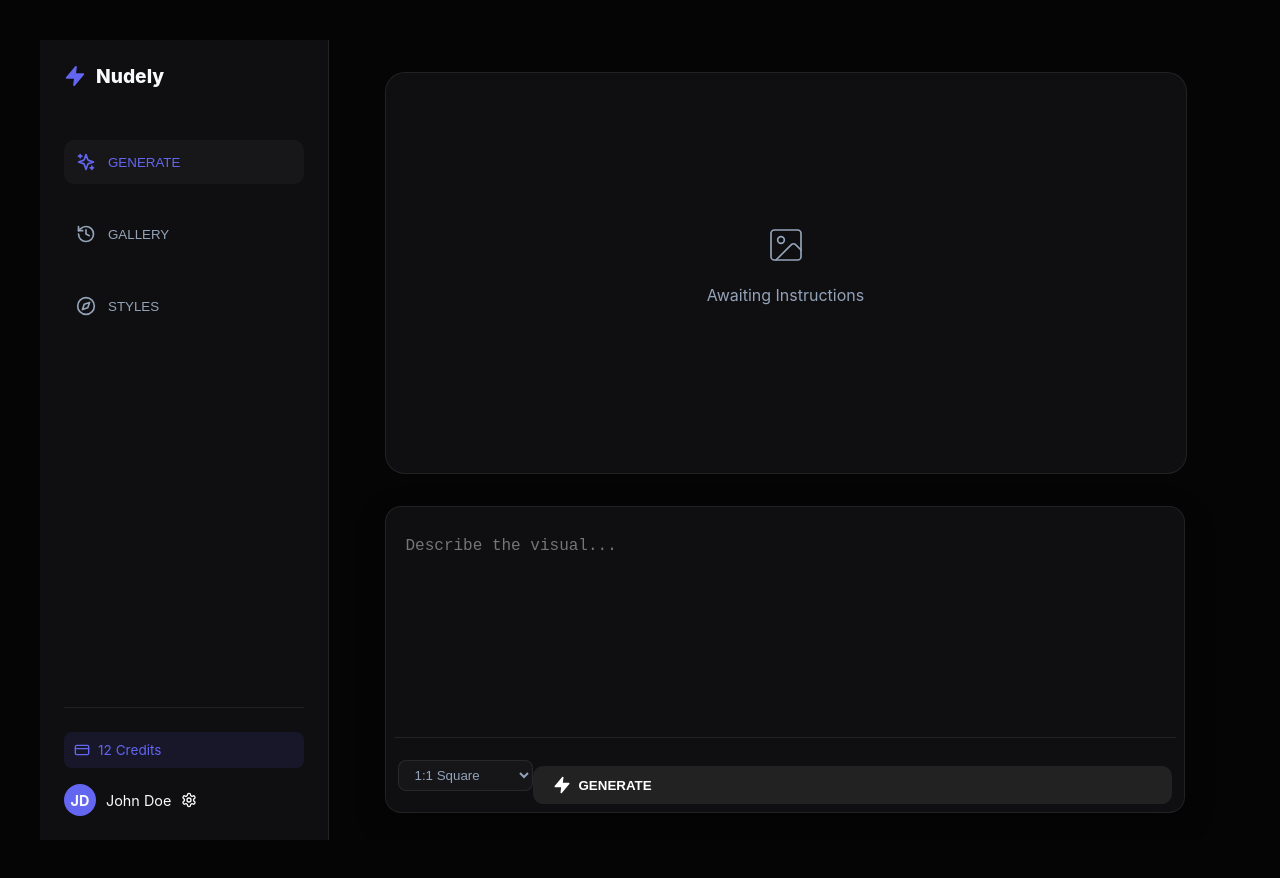
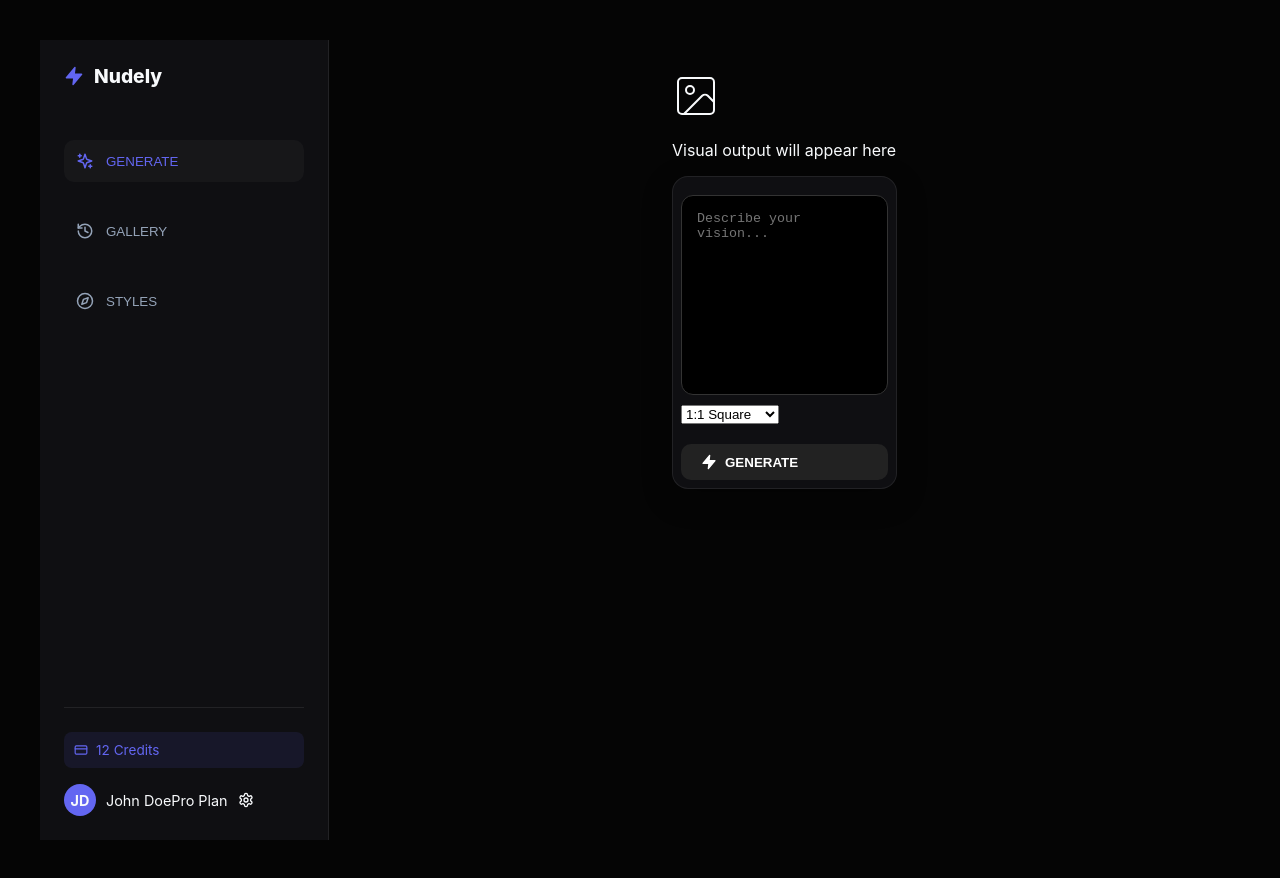
Before and after one commit to Chidera-M-C/titan-ultra-engine, a React (Vite) app: page / in a window 1280 px wide. Built offline with nearby package versions, Linux system fonts and the light colour scheme.

Commit message:
Update App.jsx

```diff
--- a/src/App.jsx
+++ b/src/App.jsx
@@ -2,8 +2,7 @@ import React, { useState } from 'react';
 import './App.css';
 import {
   Sparkles, Zap, Image as ImageIcon, AlertCircle, Loader2,
-  History, Compass, CreditCard, User, Settings, LogOut,
-  ChevronDown, Maximize2
+  History, Compass, CreditCard, Settings, Maximize2
 } from 'lucide-react';
 
 export default function App() {
@@ -22,13 +21,13 @@ export default function App() {
       const response = await fetch('/api/generate', {
         method: 'POST',
         headers: { 'Content-Type': 'application/json' },
-        body: JSON.stringify({ prompt, aspectRatio }) // Backend ready for aspect ratio
+        body: JSON.stringify({ prompt, aspectRatio })
       });
       const data = await response.json();
       if (data.status === 'COMPLETED' && data.output?.image) {
         setImage(data.output.image);
       } else {
-        throw new Error(data.error || "GPU Timeout. Try again.");
+        throw new Error(data.error || "Generation failed.");
       }
     } catch (err) {
       setError(err.message);
@@ -39,35 +38,38 @@ export default function App() {
 
   return (
     <div className="app-shell">
-      {/* --- VERTICAL SIDEBAR --- */}
+      {/* --- FIXED SIDEBAR --- */}
       <aside className="sidebar">
         <div className="sidebar-top">
           <div className="brand">
-            <Zap className="brand-icon" size={22} fill="#6366f1" color="#6366f1" />
+            <Zap className="brand-icon" size={20} fill="#6366f1" color="#6366f1" />
             <span>Nudely</span>
           </div>
 
           <nav className="side-nav">
             <button className={activeTab === 'generate' ? 'active' : ''} onClick={() => setActiveTab('generate')}>
-              <Sparkles size={20} /> Generate
+              <Sparkles size={18} /> <span>Generate</span>
             </button>
             <button className={activeTab === 'gallery' ? 'active' : ''} onClick={() => setActiveTab('gallery')}>
-              <History size={20} /> Gallery
+              <History size={18} /> <span>Gallery</span>
             </button>
             <button className={activeTab === 'inspiration' ? 'active' : ''} onClick={() => setActiveTab('inspiration')}>
-              <Compass size={20} /> Styles
+              <Compass size={18} /> <span>Styles</span>
             </button>
           </nav>
         </div>
 
         <div className="sidebar-bottom">
           <div className="credits-display">
-            <CreditCard size={16} />
+            <CreditCard size={14} />
             <span>12 Credits</span>
           </div>
           <div className="user-profile">
             <div className="avatar-small">JD</div>
-            <span>John Doe</span>
+            <div className="user-info">
+              <span className="user-name">John Doe</span>
+              <span className="user-plan">Pro Plan</span>
+            </div>
             <Settings size={16} className="settings-icon" />
           </div>
         </div>
@@ -76,51 +78,47 @@ export default function App() {
       {/* --- MAIN STAGE --- */}
       <main className="main-stage">
         {activeTab === 'generate' && (
-          <div className="generate-container">
+          <div className="generate-layout">
             {/* OUTPUT BOX ABOVE */}
-            <section className="output-area">
+            <div className="output-container">
               {image ? (
                 <div className="image-wrapper">
                   <img src={image} alt="Generated" className="final-output" />
-                  <div className="image-overlay">
-                    <button className="overlay-btn"><Maximize2 size={18} /></button>
-                  </div>
+                  <button className="expand-btn"><Maximize2 size={16} /></button>
                 </div>
               ) : (
-                <div className="empty-state">
+                <div className="empty-canvas">
                   {loading ? (
-                    <div className="loading-state">
-                      <Loader2 className="spin" size={40} />
-                      <p>Resolving Anatomy...</p>
+                    <div className="loader-box">
+                      <Loader2 className="spin" size={32} />
+                      <p>Rendering Details...</p>
                     </div>
                   ) : (
-                    <div className="idle-state">
-                      <ImageIcon size={40} strokeWidth={1} />
-                      <p>Awaiting Instructions</p>
+                    <div className="idle-box">
+                      <ImageIcon size={48} strokeWidth={1} />
+                      <p>Visual output will appear here</p>
                     </div>
                   )}
                 </div>
               )}
-            </section>
+            </div>
 
-            {/* COMMAND BAR BELOW (BAKED-IN UI) */}
-            <section className="input-area">
+            {/* COMMAND BAR BELOW */}
+            <div className="command-center">
               <div className="command-bar">
-                <div className="bar-main">
-                  <textarea
-                    value={prompt}
-                    onChange={(e) => setPrompt(e.target.value)}
-                    placeholder="Describe the visual..."
-                    rows="1"
-                  />
-                </div>
+                <textarea
+                  value={prompt}
+                  onChange={(e) => setPrompt(e.target.value)}
+                  placeholder="Describe your vision..."
+                  rows="2"
+                />
 
-                <div className="bar-actions">
-                  <div className="aspect-ratio-selector">
+                <div className="bar-footer">
+                  <div className="selector-wrapper">
                     <select value={aspectRatio} onChange={(e) => setAspectRatio(e.target.value)}>
                       <option value="1:1">1:1 Square</option>
-                      <option value="16:9">16:9 Cinematic</option>
-                      <option value="9:16">9:16 Portrait</option>
+                      <option value="16:9">16:9 Cinema</option>
+                      <option value="9:16">9:16 Mobile</option>
                     </select>
                   </div>
 
@@ -129,21 +127,20 @@ export default function App() {
                     onClick={generateImage}
                     disabled={loading || !prompt}
                   >
-                    {loading ? <Loader2 className="spin" size={18} /> : <Zap size={18} fill="currentColor" />}
+                    {loading ? <Loader2 className="spin" size={16} /> : <Zap size={16} fill="currentColor" />}
                     <span>Generate</span>
                   </button>
                 </div>
               </div>
-              {error && <p className="status-error">{error}</p>}
-            </section>
+              {error && <p className="error-text"><AlertCircle size={12} /> {error}</p>}
+            </div>
           </div>
         )}
 
-        {activeTab === 'gallery' && <div className="placeholder-view">Gallery coming soon...</div>}
-        {activeTab === 'inspiration' && <div className="placeholder-view">Styles coming soon...</div>}
+        {activeTab !== 'generate' && (
+          <div className="placeholder-view">Feature arriving soon.</div>
+        )}
       </main>
     </div>
   );
-
-
 }
```
